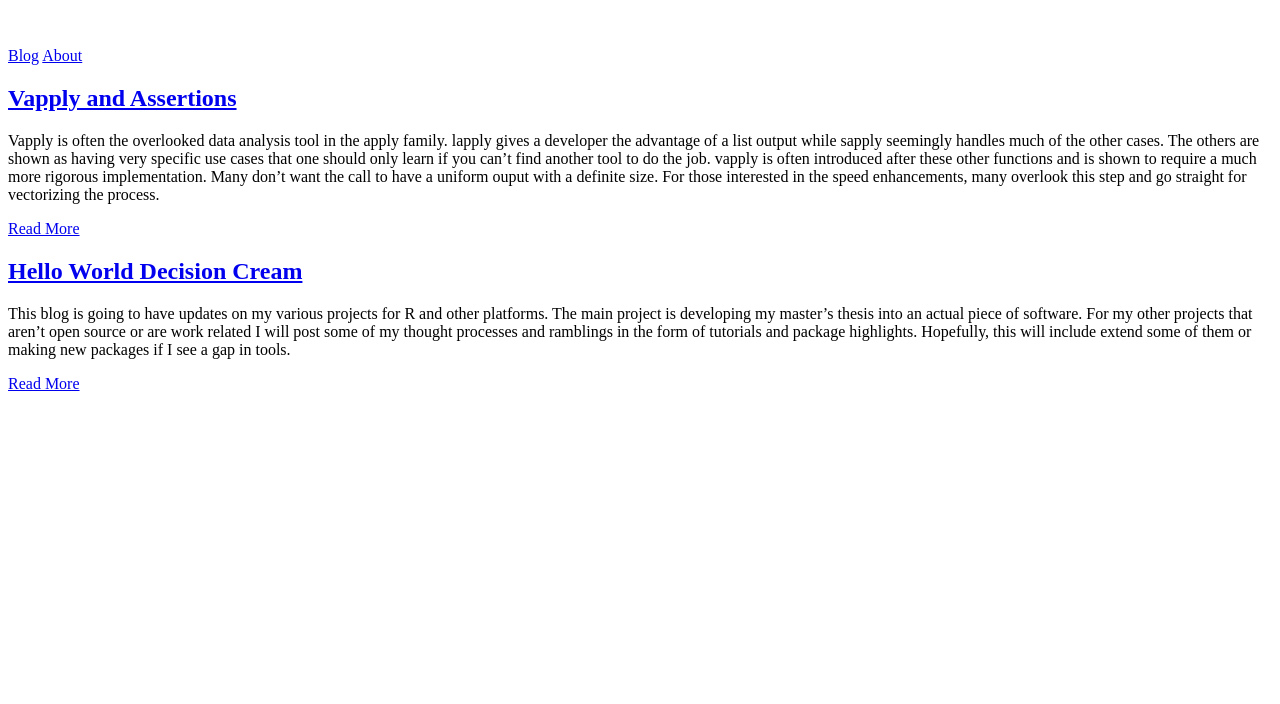
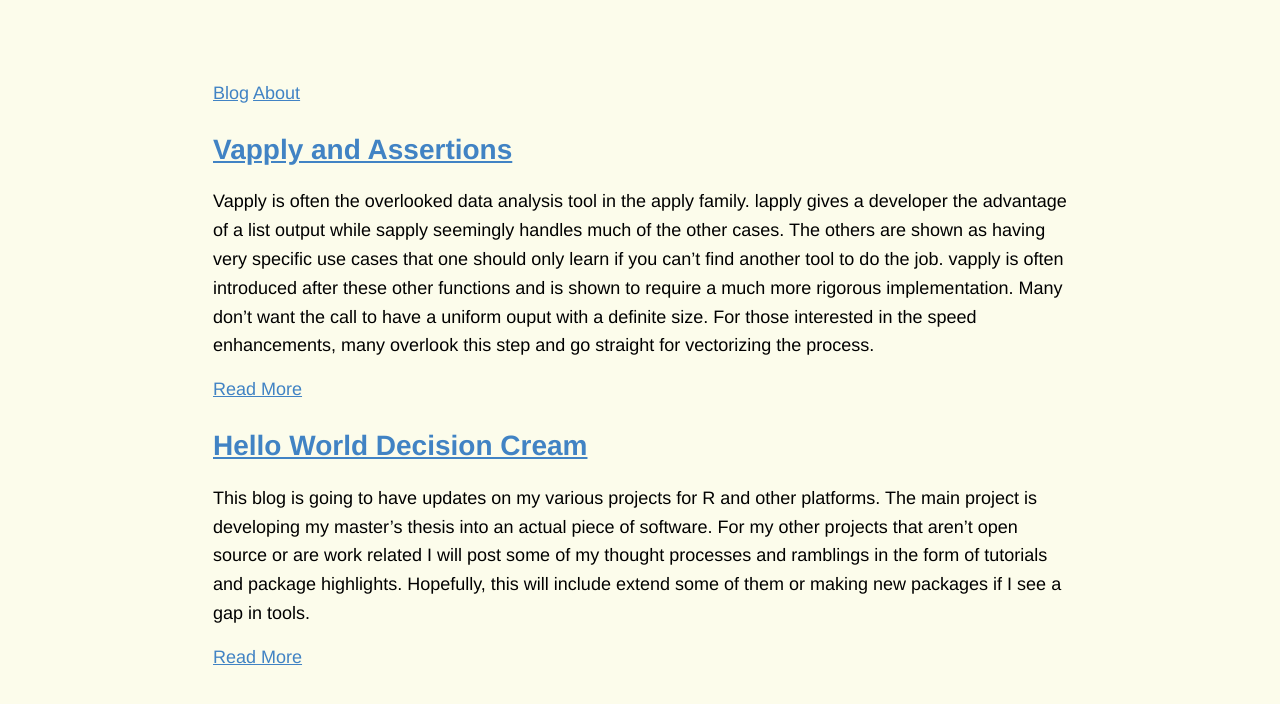
Before and after one commit to sidjai/sidjai.github.io, a Jekyll site: the page built from index.html, in a window 1280 px wide. Shown: the top 704 px of the page. Built offline with Jekyll 4.4.1, drawn with Linux system fonts in a browser that asks for light colours.

Commit message:
New styles
-Added some cream, cause puns.

```diff
--- a/_layouts/default.html
+++ b/_layouts/default.html
@@ -9,7 +9,7 @@
       <script src="http://html5shiv.googlecode.com/svn/trunk/html5.js"></script>
     <![endif]-->
 
-    <link rel="stylesheet" type="text/css" href="{{ site.baseurl }}/style.css" />
+    <link rel="stylesheet" type="text/css" href="{{ site.baseurl }}/css/style.css" />
     <link rel="alternate" type="application/rss+xml" title="{{ site.name }} - {{ site.description }}" href="{{ site.baseurl }}/feed.xml" />
 
     <!-- Created with Jekyll Now - http://github.com/barryclark/jekyll-now -->
--- a/css/style.css
+++ b/css/style.css
@@ -1,10 +1,10 @@
 body {
    font-family: Helvetica, arial, sans-serif;
-   font-size: 14px;
+   font-size: 18px;
    line-height: 1.6;
    padding-top: 10px;
    padding-bottom: 10px;
-   background-color: white;
+   background-color: #fcfceb;
    padding: 30px; }
 
 body > *:first-child {
@@ -142,7 +142,7 @@
 blockquote {
    border-left: 4px solid #dddddd;
    padding: 0 15px;
-   color: #777777; }
+   color: white; }
 blockquote > :first-child {
    margin-top: 0; }
 blockquote > :last-child {
@@ -240,7 +240,7 @@
    padding: 0 5px;
    white-space: nowrap;
    border: 1px solid #eaeaea;
-   background-color: #f8f8f8;
+   background-color: white;
    border-radius: 3px; }
 
 pre code {
```
